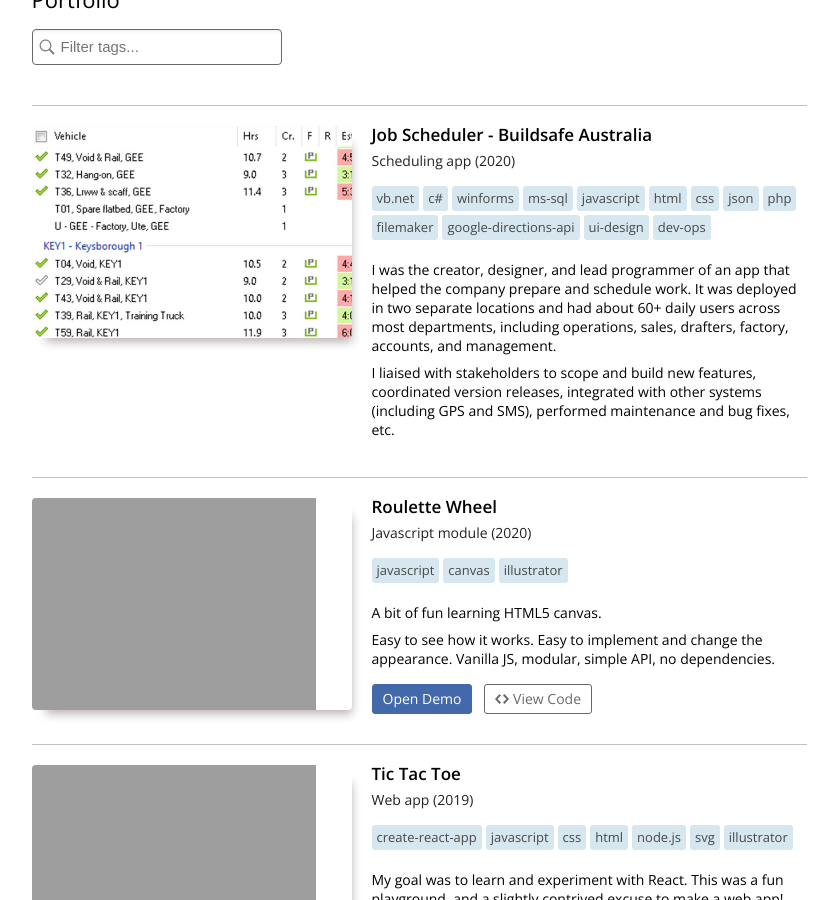
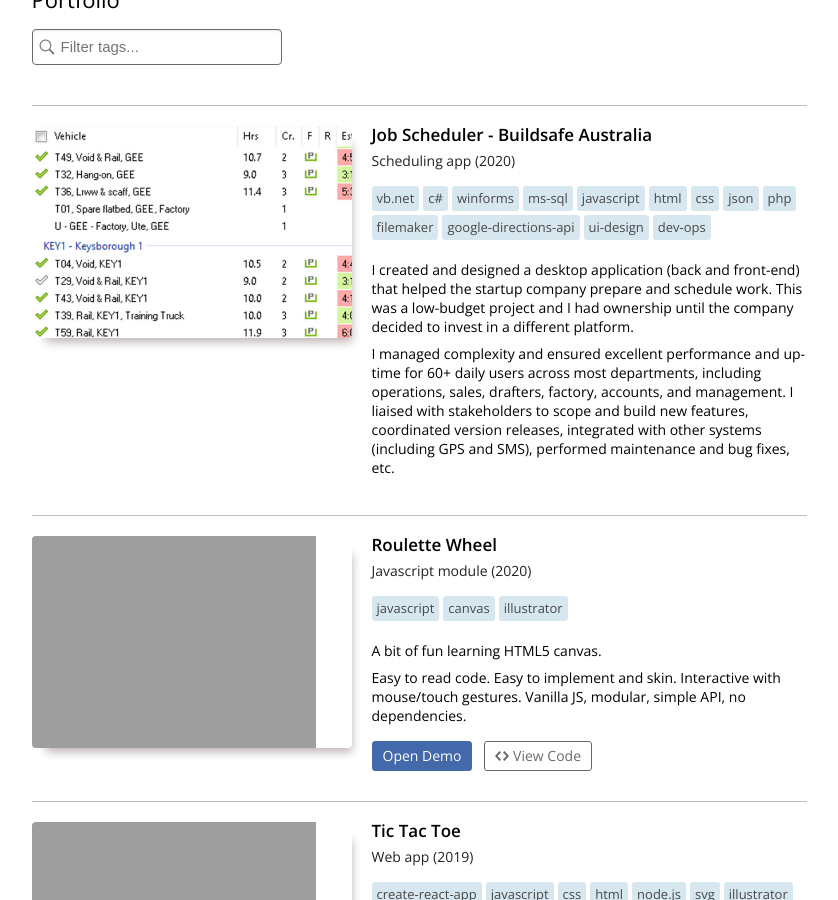
Before and after one commit to CrazyTim/crazytim-portfolio, a Jekyll site: the page built from index.html, in a window 1280 px wide and 900 px high, scrolled down 691 px. Shown: the whole window, without its empty margins (221-1059 px from the left). Built offline with Jekyll 4.4.1, drawn with Linux system fonts in a browser that asks for light colours.

Commit message:
Tweak wording

```diff
--- a/index.html
+++ b/index.html
@@ -120,8 +120,8 @@ title: 'CrazyTim - Software Developer / Designer'
             <div class="description">Scheduling app (2020)</div>
             <div class="tags">vb.net,c#,winforms,ms-sql,javascript,html,css,json,php,filemaker,google-directions-api,ui-design,dev-ops</div>
             <div class="content">
-              <p>I was the creator, designer, and lead programmer of an app that helped the company prepare and schedule work. It was deployed in two separate locations and had about 60+ daily users across most departments, including operations, sales, drafters, factory, accounts, and management.</p>
-              <p>I liaised with stakeholders to scope and build new features, coordinated version releases, integrated with other systems (including GPS and SMS), performed maintenance and bug fixes, etc.</p>
+              <p>I created and designed a desktop application (back and front-end) that helped the startup company prepare and schedule work. This was a low-budget project and I had ownership until the company decided to invest in a different platform.</p>
+              <p>I managed complexity and ensured excellent performance and up-time for 60+ daily users across most departments, including operations, sales, drafters, factory, accounts, and management. I liaised with stakeholders to scope and build new features, coordinated version releases, integrated with other systems (including GPS and SMS), performed maintenance and bug fixes, etc.</p>
             </div>
           </div>
         </article>
@@ -136,7 +136,7 @@ title: 'CrazyTim - Software Developer / Designer'
             <div class="tags">javascript,canvas,illustrator</div>
             <div class="content">
               <p>A bit of fun learning HTML5 canvas.</p>
-              <p>Easy to see how it works. Easy to implement and change the appearance. Vanilla JS, modular, simple API, no dependencies.</p>
+              <p>Easy to read code. Easy to implement and skin. Interactive with mouse/touch gestures. Vanilla JS, modular, simple API, no dependencies.</p>
               <a class="button" href="https://crazytim.github.io/roulette-wheel">Open Demo</a>
               <a class="button code" href="https://github.com/crazytim/roulette-wheel/">View Code</a>
             </div>
```
